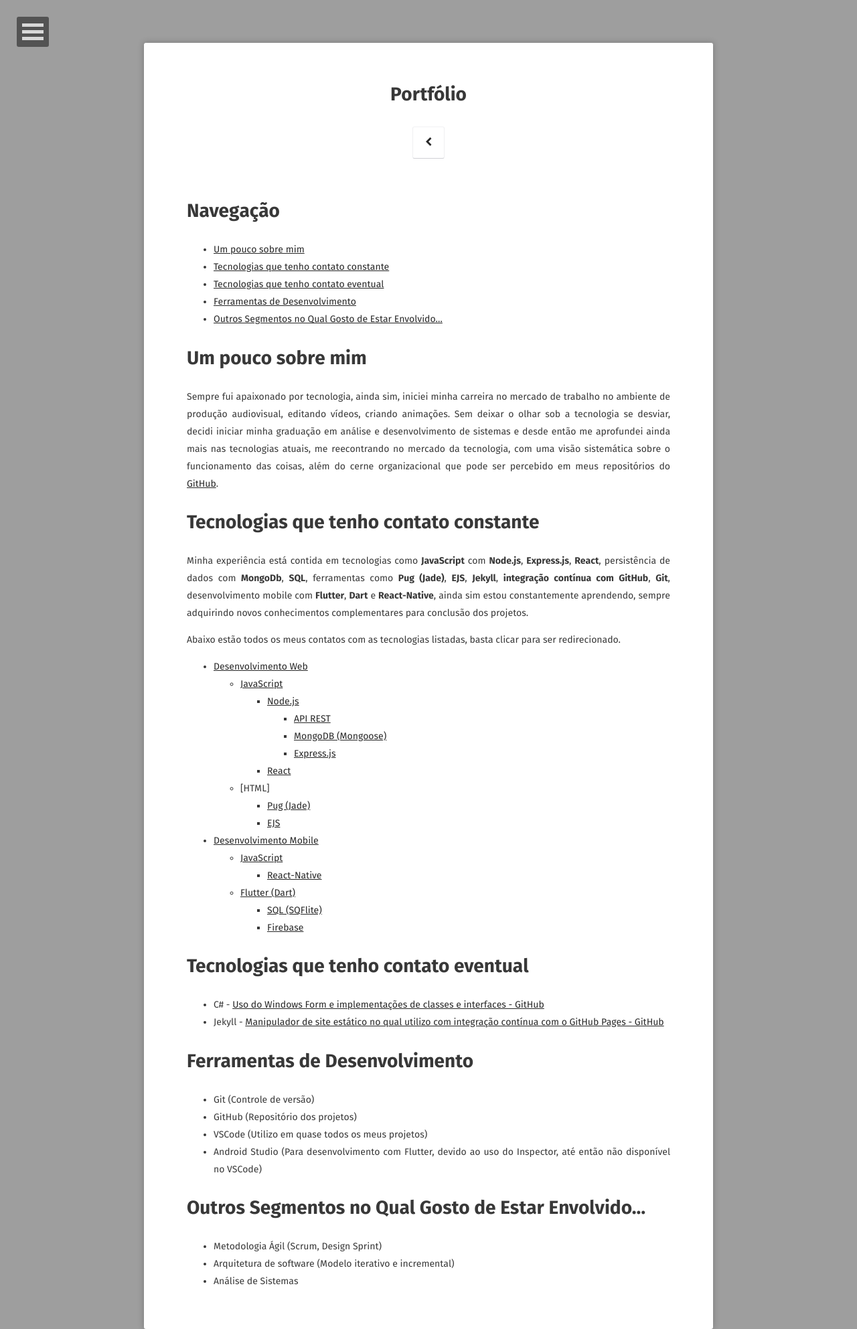
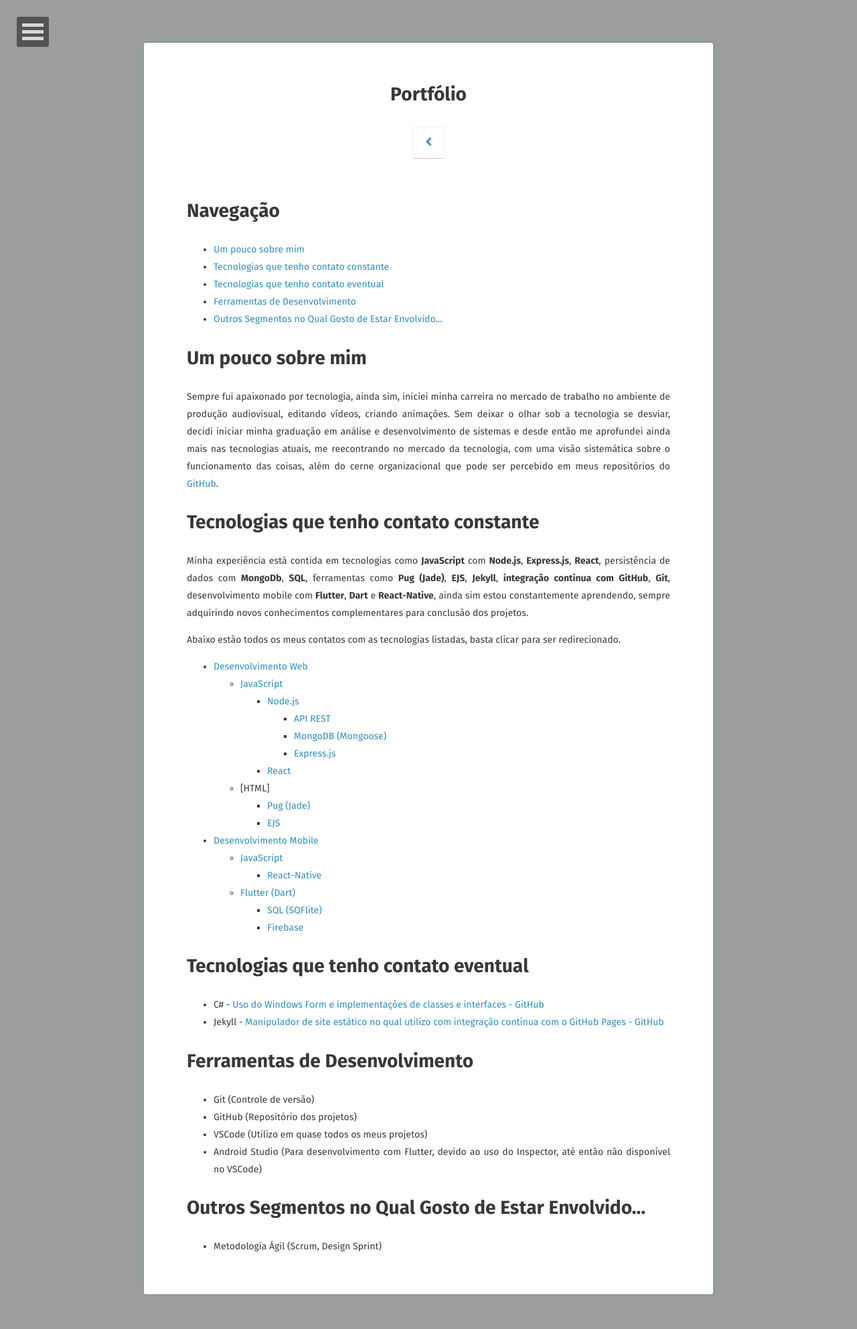
Before and after one commit to jsdaniell/jsdaniell.github.io, a Jekyll site: the page built from about/index.md, in a window 1280 px wide. Shown: the whole page at 67% size. Built offline with Jekyll 4.4.1, drawn with Linux system fonts in a browser that asks for light colours; some web fonts are replaced; after the commit the page ends 1933 px from its top, so only the background shows below that.

Commit message:
updated colors

```diff
--- a/_sass/typography.scss
+++ b/_sass/typography.scss
@@ -92,7 +92,8 @@ a {
   transition: color .4s;
   color: $color_shark;
   &:link {
-  	color: $color_shark;
+	  color: $color_shark;
+	  text-decoration: none;
   }
   &:visited {
   	color: $color_tuatara;
--- a/_sass/variables.scss
+++ b/_sass/variables.scss
@@ -6,7 +6,7 @@ $color_gray          : #e8e8e8;
 $red                 : #FFBE0B; // #FF4136;
 $maroon              : #85144b;
 $color_tuatara       : #383838;
-$color_shark         : #282828;
+$color_shark         : #308cbc;  //#282828;
 $color_mischka       : #d0d1d5;
 $color_mercury       : #e5e6e9;
 $color_bon_jour      : #dfe0e4;
--- a/about/index.md
+++ b/about/index.md
@@ -9,11 +9,11 @@ comments: false
 # Navegação
 
 <!-- - [Navegação](#Navega%C3%A7%C3%A3o) -->
-  - [Um pouco sobre mim](#Um-pouco-sobre-mim)
-  - [Tecnologias que tenho contato constante](#Tecnologias-que-tenho-contato-constante)
-  - [Tecnologias que tenho contato eventual](#Tecnologias-que-tenho-contato-eventual)
-  - [Ferramentas de Desenvolvimento](#Ferramentas-de-Desenvolvimento)
-  - [Outros Segmentos no Qual Gosto de Estar Envolvido...](#Outros-Segmentos-no-Qual-Gosto-de-Estar-Envolvido)
+  - [Um pouco sobre mim](#um-pouco-sobre-mim)
+  - [Tecnologias que tenho contato constante](#tecnologias-que-tenho-contato-constante)
+  - [Tecnologias que tenho contato eventual](#tecnologias-que-tenho-contato-eventual)
+  - [Ferramentas de Desenvolvimento](#ferramentas-de-Desenvolvimento)
+  - [Outros Segmentos no Qual Gosto de Estar Envolvido...](#outros-segmentos-no-qual-gosto-de-estar-envolvido)
 
 # Um pouco sobre mim
 
@@ -59,5 +59,3 @@ Abaixo estão todos os meus contatos com as tecnologias listadas, basta clicar p
 # Outros Segmentos no Qual Gosto de Estar Envolvido...
 
 - Metodologia Ágil (Scrum, Design Sprint)
-- Arquitetura de software (Modelo iterativo e incremental)
-- Análise de Sistemas
```
